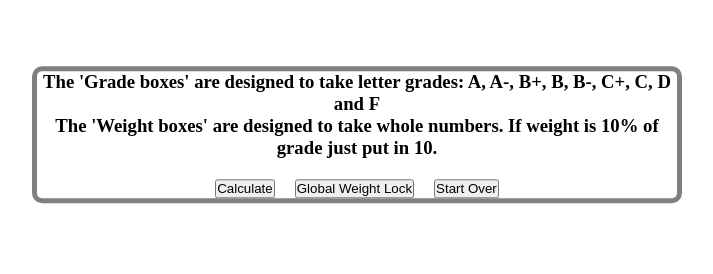
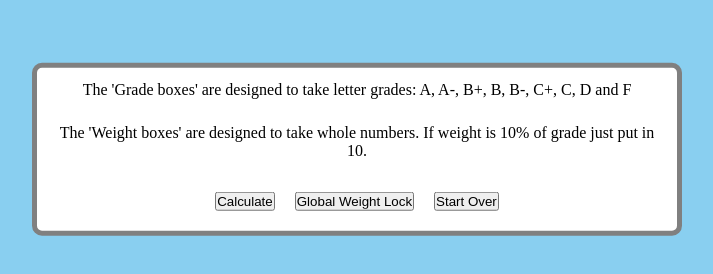
Before and after one commit to andrew-sotiriou/grade-calc, a website: page app/index.html in a window 1280 px wide. Both pictures are taken after typing "Sample" into the empty fields and a click on the button "Submit". Shown: the whole page, without its empty margins (283-996 px from the left). Drawn offline with nearby package versions, Linux system fonts and the light colour scheme; files that its build step writes are made by us from their sources.

Commit message:
HTML - changed h3's to p tags, SCSS - added bg color to html and included .bg p padding, updated to #form-buttons

```diff
--- a/app/index.html
+++ b/app/index.html
@@ -18,8 +18,8 @@
 	</div>
 
 	<div class="bg hide">
-		<h3>The 'Grade boxes' are designed to take letter grades: A, A-, B+, B, B-, C+, C, D and F</h3>
-		<h3 >The 'Weight boxes' are designed to take whole numbers. If weight is 10% of grade just put in 10.</h3>
+		<p>The 'Grade boxes' are designed to take letter grades: A, A-, B+, B, B-, C+, C, D and F</p>
+		<p>The 'Weight boxes' are designed to take whole numbers. If weight is 10% of grade just put in 10.</p>
 		<form id="mainform" class="mainform1">
 			<div id="displayform">
 
--- a/app/scss/calc.scss
+++ b/app/scss/calc.scss
@@ -23,6 +23,10 @@
   padding: 0;
 }
 
+html{
+	background: #89cff0;
+}
+
 .sm{
 	@extend %container;
 	width: 35%;
@@ -33,6 +37,9 @@
 	@extend %container;
 	width: 50%;
 	height: auto;
+	p{
+		padding: 2%;
+	}
 }
 
 .button{
@@ -74,7 +81,8 @@ input:disabled {
 }
 
 #form-buttons{
-	padding-top: 20px;
+	margin-top: 3%;
+	margin-bottom: 3%;
 }
 
 .indiv-weight{
```
Also changed, not shown: html/index.html (+2 -2 lines), html/css/calc.css.
